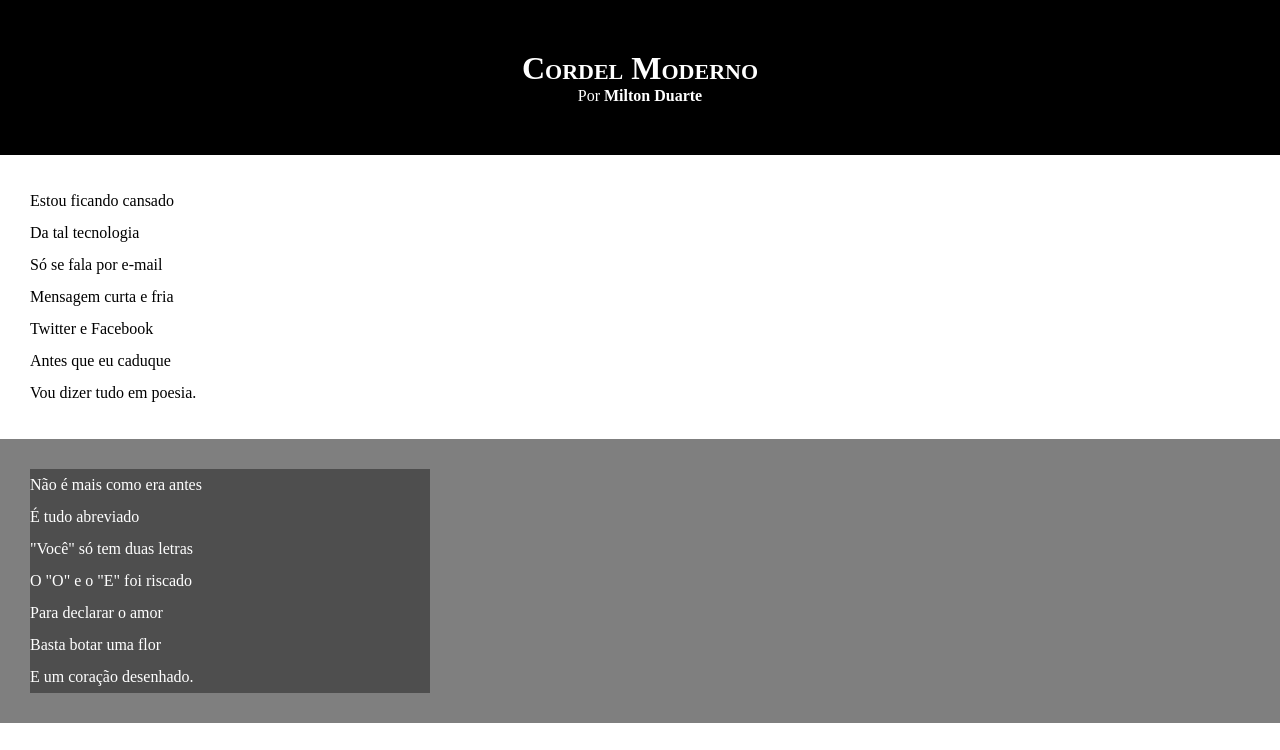
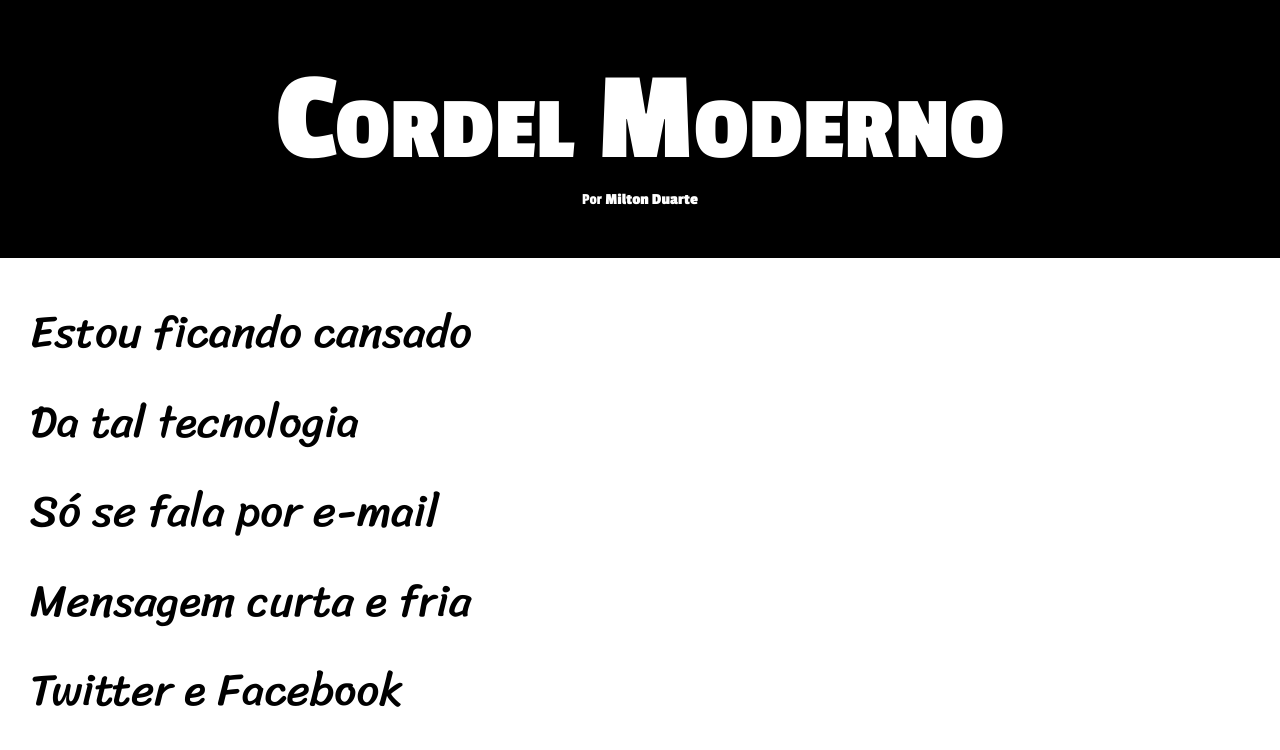
Before and after one commit to othiagopro/cordel-moderno, a plain HTML site: page index.html in a window 1280 px wide. Shown: the top 750 px of the page. Drawn offline with Linux system fonts and the light colour scheme.

Commit message:
Atualizando fontes

```diff
--- a/assets/css/style.css
+++ b/assets/css/style.css
@@ -1,3 +1,12 @@
+@import url('https://fonts.googleapis.com/css2?family=Passion+One:wght@400;700;900&family=Sriracha&display=swap');
+
+
+:root {
+    --fonte1: Verdana, Geneva, Tahoma, sans-serif;
+    --fonte2: 'Passion One', sans-serif;
+    --fonte3: 'Sriracha', cursive;
+}
+
 * {
     margin: 0;
     padding: 0;
@@ -6,6 +15,7 @@
 html, body {
     min-height: 100vh;
     background-color: darkgray;
+    font-family: var(--fonte1);
 }
 
 header {
@@ -17,10 +27,13 @@ header {
 header > h1 {
     padding-top: 50px;
     font-variant: small-caps;
+    font-family: var(--fonte2);
+    font-size: 10vw;
 }
 
 header > p {
     padding-bottom: 50px;
+    font-family: var(--fonte2);
 }
 
 a {
@@ -38,6 +51,8 @@ section {
     padding-bottom: 10vw;
     padding: 30px;
     line-height: 2em;
+    font-family: var(--fonte3);
+    font-size: 3.5vw;
 }
 
 section.normal {
@@ -51,7 +66,8 @@ section.imagem {
 }
 
 section.imagem > p {
-    width: 400px;
+    display: inline-block;
+    padding: 5px;
     background-color: #00000063;
 }
 
```
